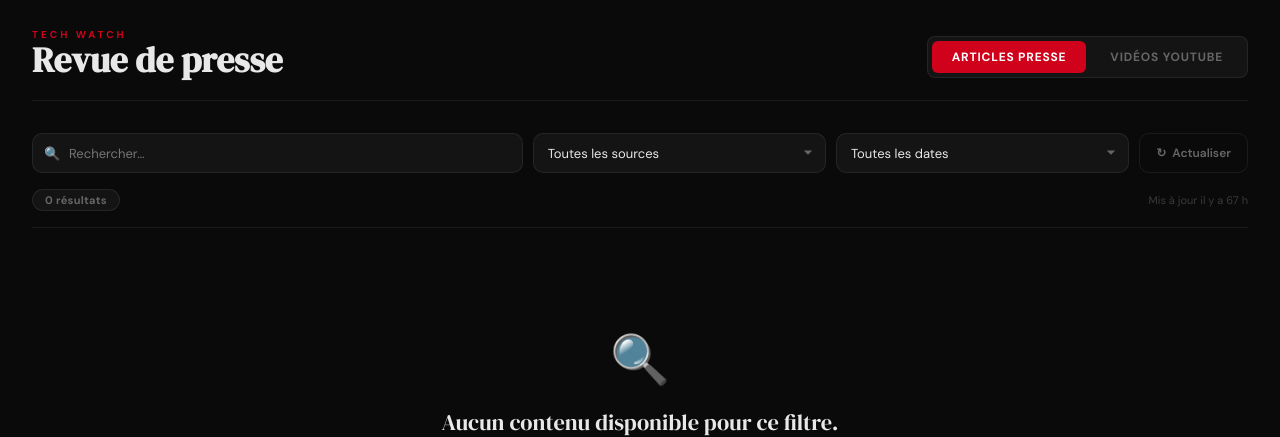
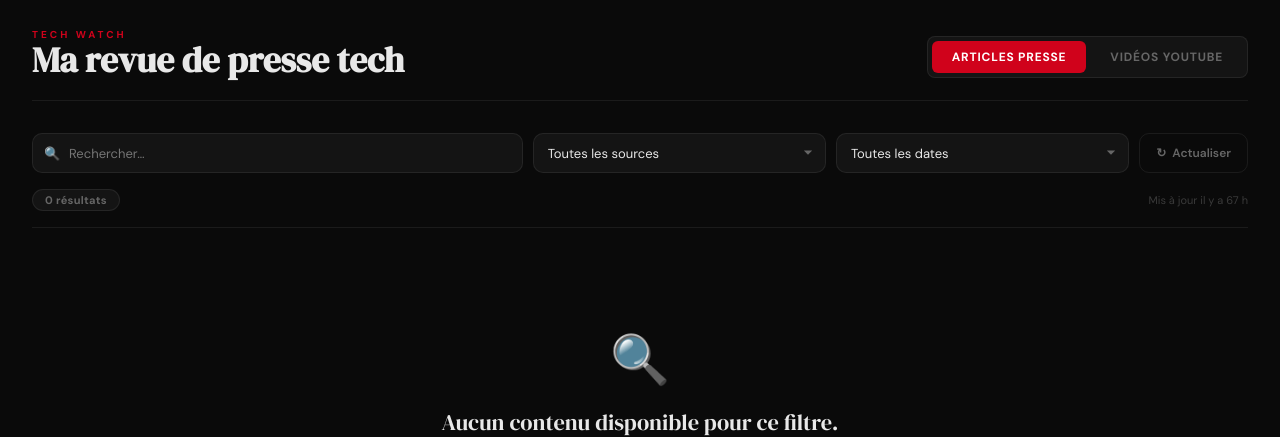
Before and after one commit to Luklyn/TechWatch, a FastAPI app: page / in a window 1280 px wide. Shown: the top 437 px of the page. Run offline with FastAPI, Linux system fonts and the light colour scheme; data that the repository does not hold is empty; parts of the project's set-up code (start-up, migrations or seed data) failed here and were passed over.

Commit message:
Update index.html

```diff
--- a/templates/index.html
+++ b/templates/index.html
@@ -3,7 +3,7 @@
 <head>
 <meta charset="UTF-8">
 <meta name="viewport" content="width=device-width, initial-scale=1.0">
-<title>Revue de presse Tech</title>
+<title>Ma revue de presse tech</title>
 <link rel="preconnect" href="https://fonts.googleapis.com">
 <link href="https://fonts.googleapis.com/css2?family=DM+Serif+Display&family=DM+Sans:wght@400;500;600;700&display=swap" rel="stylesheet">
 <style>
@@ -501,7 +501,7 @@ select option:checked { background: #d0021b; color: #fff; }
     <div class="header-inner">
       <div class="logo">
         <span class="logo-eyebrow">Tech Watch</span>
-        <h1 class="logo-title">Revue de presse</h1>
+        <h1 class="logo-title">Ma revue de presse tech</h1>
       </div>
       <div class="tabs">
         <button class="tab active" data-type="articles">Articles presse</button>
```
